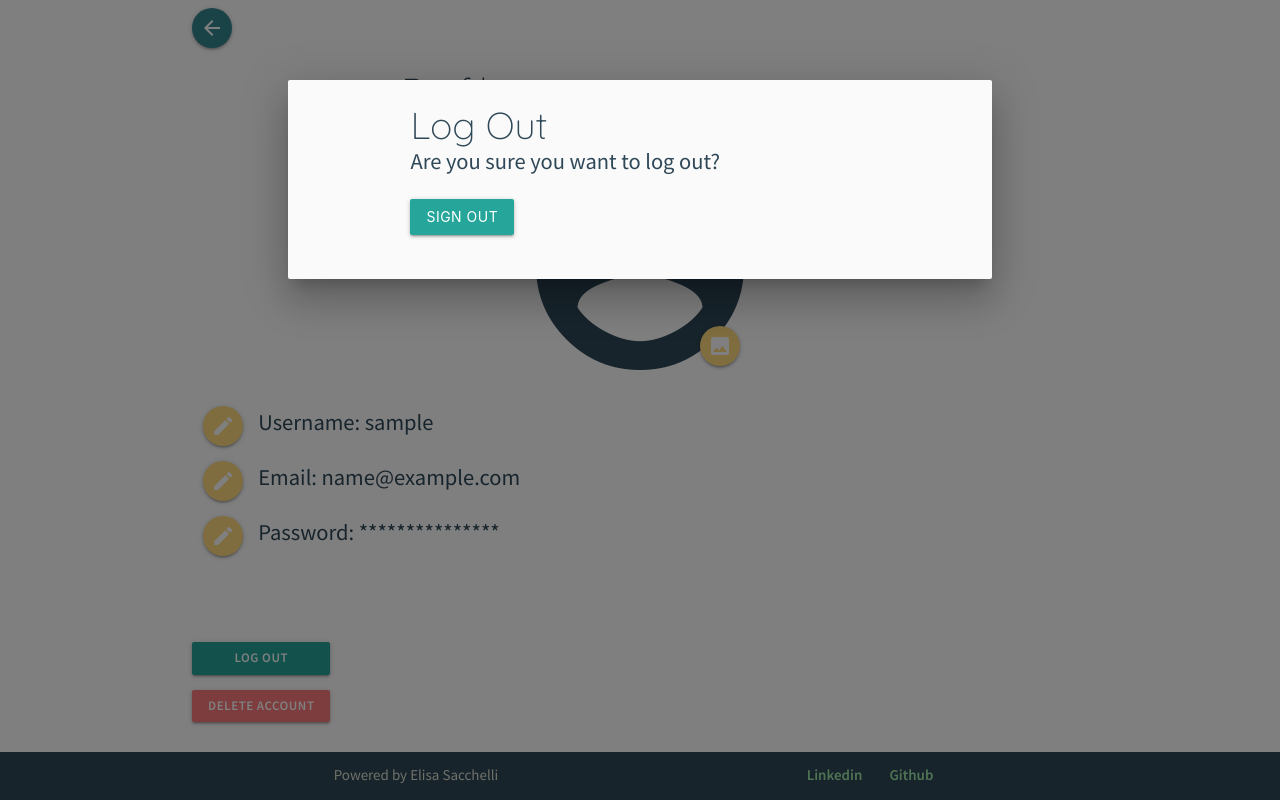
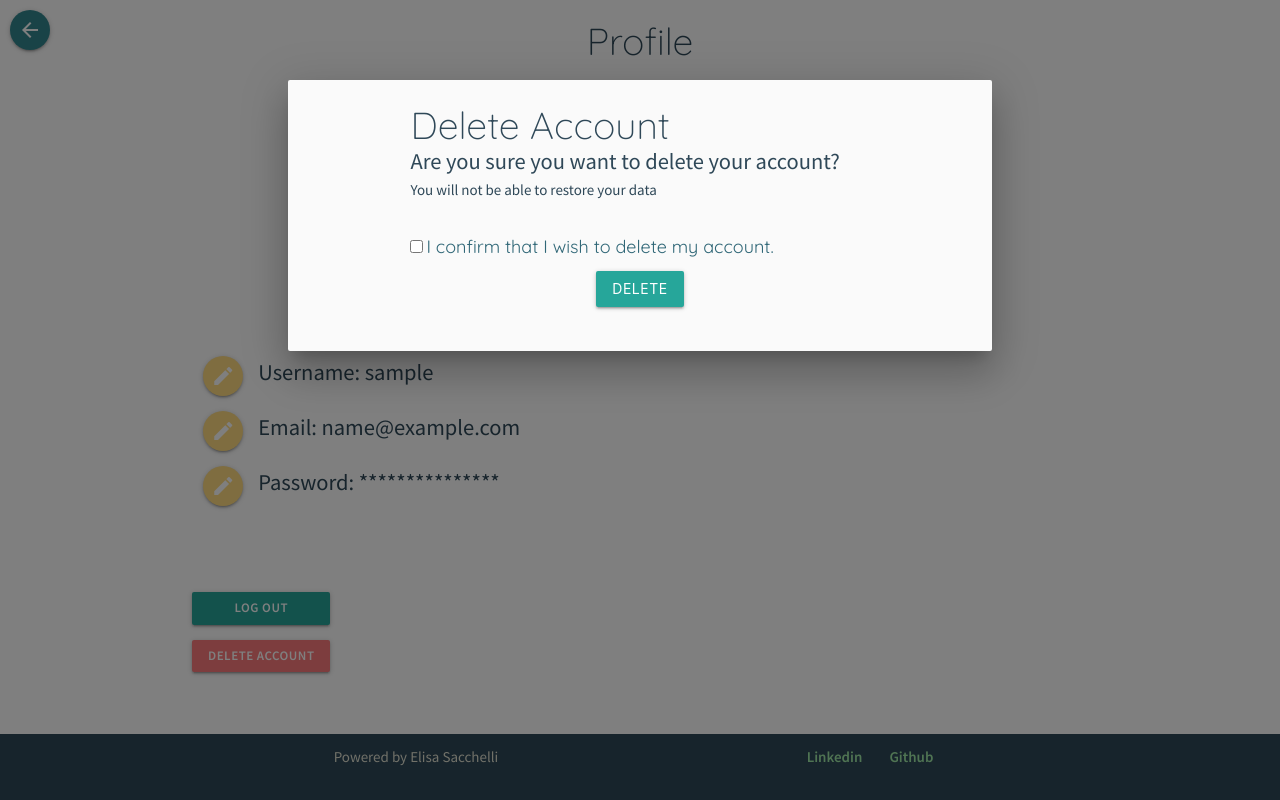
Before and after one commit to EliSacch/yummy, a Django app: page /account/profile/ in a window 1280 px wide, after a click on "DELETE ACCOUNT". Run offline with Django 4.2, Linux system fonts and the light colour scheme; the visitor is signed in with stand-in values (Sample User, id 1); some libraries are stand-ins or nearby versions.

Commit message:
Implement delete user view

```diff
--- a/recipebook/forms.py
+++ b/recipebook/forms.py
@@ -44,4 +44,7 @@
 
 
 class UserDeleteForm(forms.Form):
-    delete = forms.BooleanField(required=True)
+    delete = forms.BooleanField(widget=forms.CheckboxInput(attrs={'class': 'delete-user-confirm'}), required=True)
+    class Meta:
+        model = User
+        fields = ['delete', ]
--- a/recipebook/urls.py
+++ b/recipebook/urls.py
@@ -10,4 +10,5 @@
     path('recipe/<int:pk>/', views.RecipeDetailView.as_view(), name='recipe_detail'),
     path('recipe/<int:pk>/delete', views.DeleteRecipeView.as_view(), name='delete_recipe'),
     path('account/profile/', views.ProfileView.as_view(), name='profile'),
+    path('account/profile/<int:pk>/delete', views.DeleteUserView.as_view(), name='delete_account'),
 ]
--- a/recipebook/views.py
+++ b/recipebook/views.py
@@ -269,6 +269,7 @@
                     'user_profile_image' : user_profile_image,
                     'user_details_form': UserProfileForm(instance=self.object if self.object else None),
                     'user_image_form': UserProfileImageForm(instance=user_profile_image),
+                    'user_delete_form': UserDeleteForm(),
                 }
             )
         else:
@@ -311,10 +312,13 @@
 
 
 # Delete user view
-class DeleteUserView(FormView):
+class DeleteUserView(DeleteView):
     model = User
-    form_class = UserDeleteForm
-    template_name = 'account/profile.html'
+    success_url = '/'
 
-    def post(self, request, *args, **kwargs):
-        form = UserDeleteForm(self.request.POST, instance=self.request.user)
+    def get(self, request, *args, **kwargs):
+        return self.post(request, *args, **kwargs)
+
+    def delete(self, request, *args, **kwargs):
+        messages.success(self.request, 'User deleted successfully!')
+        return super().delete(request, *args, **kwargs)
--- a/static/css/style.css
+++ b/static/css/style.css
@@ -62,6 +62,11 @@
 
 p {
     font-size: 1.5rem;
+    font-weight: 400;
+}
+
+small {
+    font-size: 1rem;
     font-weight: 400;
 }
 
@@ -170,6 +175,11 @@
     background-color: var(--clr-tertiary-1);
 }
 
+.background-error:hover,
+.background-error:focus {
+    background-color: var(--clr-tertiary-3);
+}
+
 .light-text {
     color: var(--clr-secondary);
 }
@@ -202,12 +212,6 @@
     display: flex;
     gap: 1em;
 }
-
-.recipe-action-buttons .btn-floating:hover,
-.recipe-action-buttons .btn-floating:focus {
-    background-color: var(--clr-tertiary-3);
-}
-
 
 /* ----------------------------------------------- Override input Materialize CSS style */
 input.invalid:not([type]),
@@ -600,6 +604,25 @@
     flex-direction: column;
     gap: 1em;
     margin-block: 2em;
+}
+
+.delete-user-form button {
+    display: block;
+}
+
+[type="checkbox"].delete-user-confirm:not(:checked),
+[type="checkbox"].delete-user-confirm:checked {
+    border: 1px solid var(--clr-primary-4);
+    opacity: 1;
+    position: relative;
+    pointer-events: all;
+    margin-block: 1em;
+}
+
+[type="checkbox"].delete-user-confirm + label {
+    color: var(--clr-primary-4);
+    font-size: 1.2em;
+    font-family: var(--font-headers);
 }
 
 /* ----------------------------------------------- Header */
--- /dev/null
+++ b/templates/account/delete_account.html
@@ -0,0 +1,34 @@
+{% load i18n %}
+
+{% block content %}
+<section>
+    <div class="container">
+        <div class="row">
+            <div class="">
+                <h1 class="subheading">Delete Account</h1>
+
+                <p>Are you sure you want to delete your account?</p>
+                <small>You will not be able to restore your data</small>
+            </div>
+        </div>
+        <div class="row">
+
+                <form method="post" action="{% url 'delete_account' pk=user.pk %}" class="delete-user-form">
+                    {% csrf_token %}
+
+                    {{ user_delete_form.delete }}
+
+                    <label for="delete">I confirm that I wish to delete my account.</label>
+
+                    {% for hidden in user_delete_form.hidden_fields %}
+                        {{ hidden }}
+                    {% endfor %}
+
+
+                    <button class="btn center" type="submit">Delete</button>
+                </form>
+
+        </div>
+    </div>
+</section>
+{% endblock %}
--- a/templates/account/profile.html
+++ b/templates/account/profile.html
@@ -21,15 +21,18 @@
 
 <!-- Profile details -->
 <section id="profile-details" class="valign-wrapper dark-text">
+
     <div class="container">
-        <div class="go-back">
-            <button class="btn-floating primary-3 light-text">
-                <i class="lmedium material-icons">arrow_back</i>
-            </button>
+        <div class="row">
+            <div class="go-home">
+                <button class="btn-floating primary-3 light-text">
+                    <i class="lmedium material-icons">arrow_back</i>
+                </button>
+            </div>
         </div>
         <div class="row form-header">
             <div class="col s12">
-                <h1 class="subheading">Profile</h1>
+                <h1 class="subheading center">Profile</h1>
             </div>
         </div>
         <div class="row">
@@ -142,7 +145,7 @@
         <!-- Delete account Modal -->
         <div id="delete-account-modal" class="modal">
             <div class="modal-content">
-                {% include "account/logout.html" %}
+                {% include "account/delete_account.html" %}
             </div>
         </div>
     </div>
--- a/templates/index.html
+++ b/templates/index.html
@@ -9,9 +9,6 @@
 
 
 {% block content %}
-
-{% if user.is_authenticated %}
-<h1 class="center subheading">What are we cooking today?</h1>
 <!-- Messages -->
 <section id="messages">
     <div class="container">
@@ -24,6 +21,9 @@
         </ul>
     </div>
 </section>
+
+{% if user.is_authenticated %}
+<h1 class="center subheading">What are we cooking today?</h1>
 
     {% if all_recipes %}
         <!-- Search bar here when ready-->
```
Lines whose indentation alone changed are shown as unchanged.
